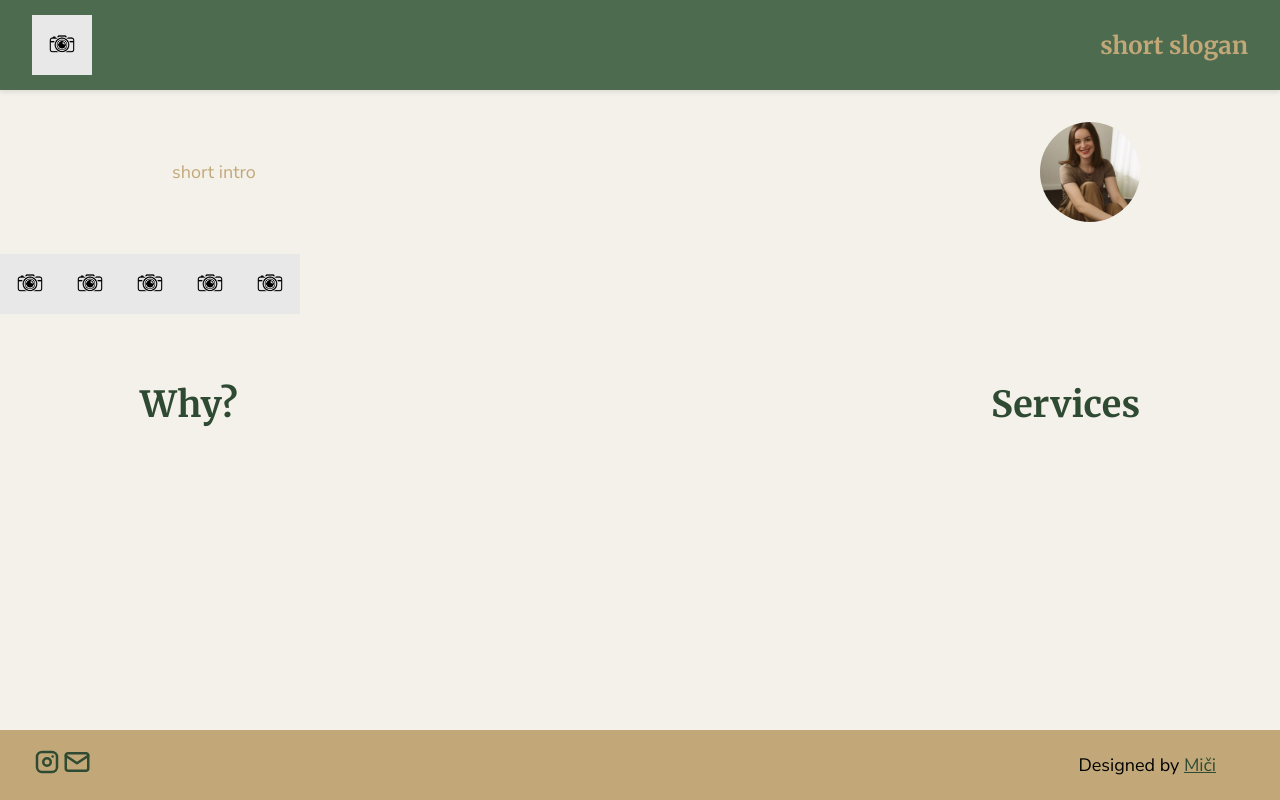
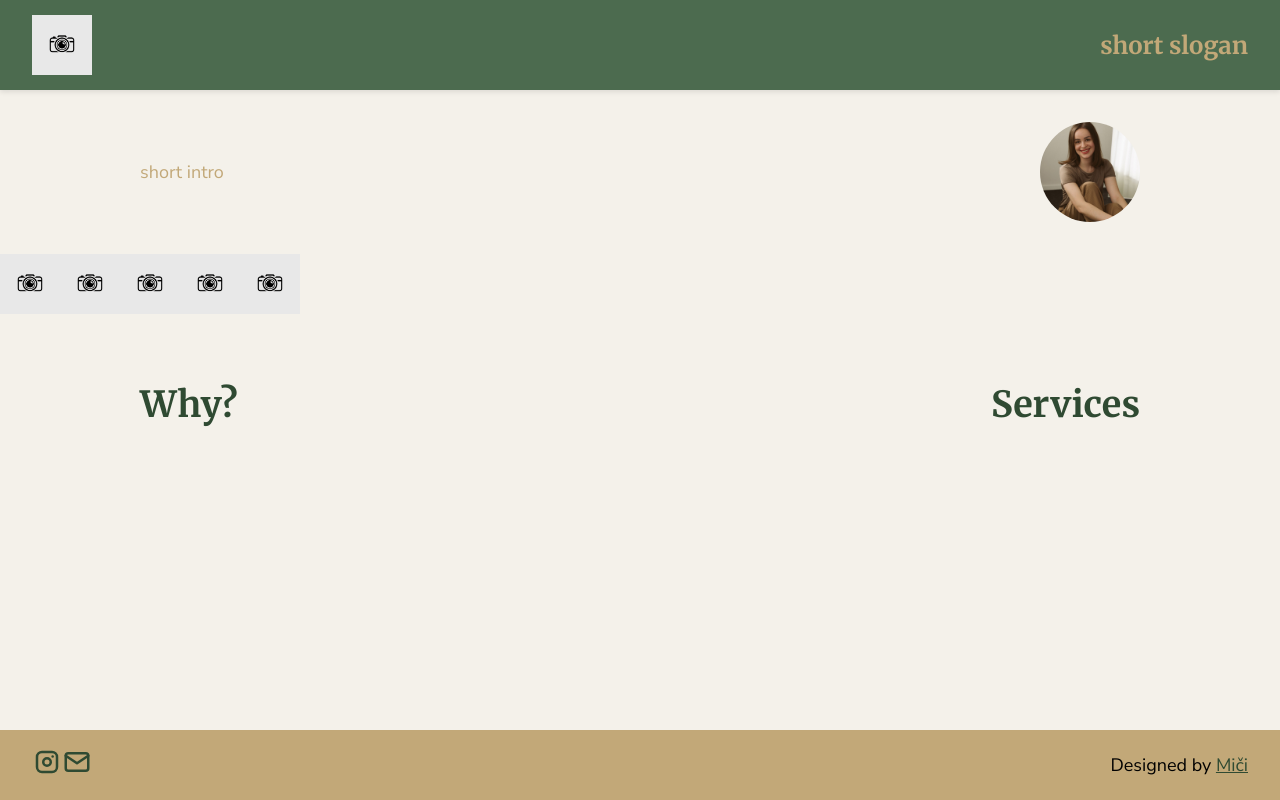
Before and after one commit to micihime/photo-web, a React (Vite) app: page / in a window 1280 px wide. Built offline with nearby package versions, Linux system fonts and the light colour scheme.

Commit message:
Removing margin for paragraphs from the index css

```diff
--- a/src/index.css
+++ b/src/index.css
@@ -64,10 +64,6 @@ h3 {
   font-size: var(--font-size-h3);
 }
 
-p {
-  margin: var(--spacing-standard);
-}
-
 a {
   color: var(--color-primary-dark);
 }
```
